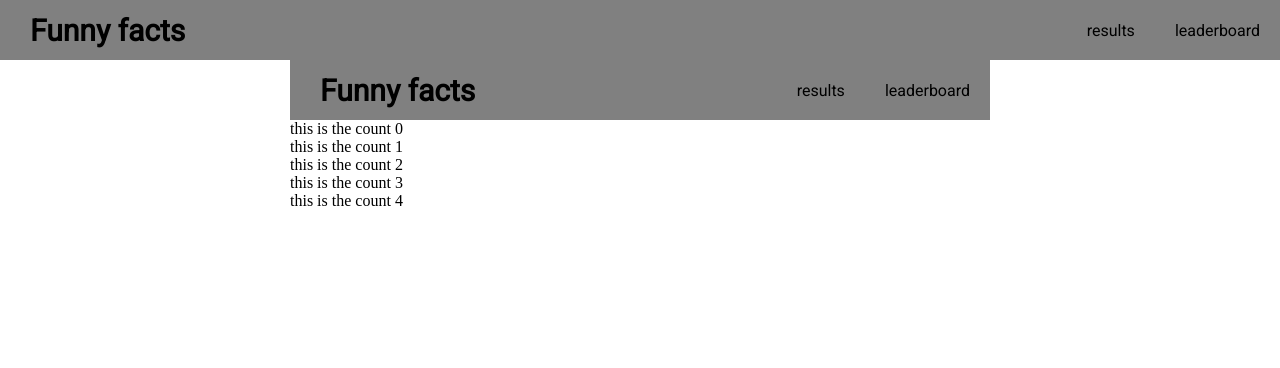
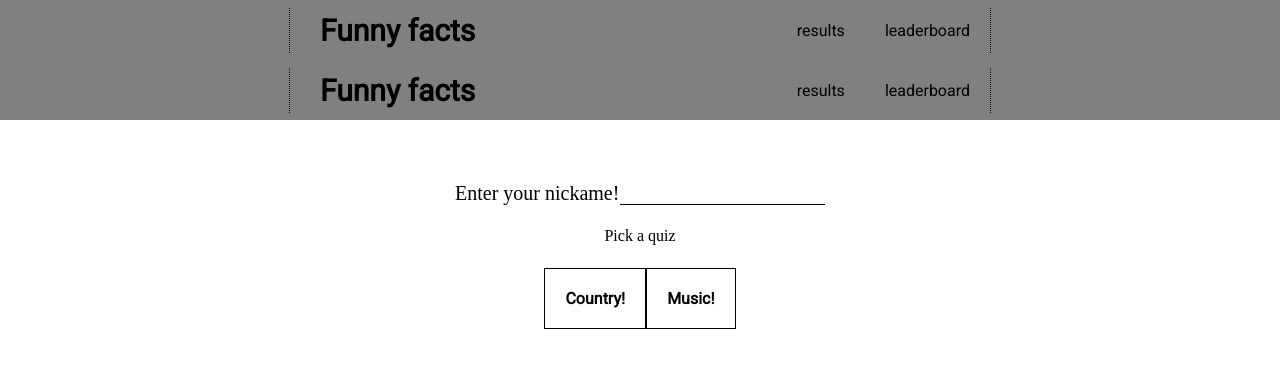
Before and after one commit to boiledsteak/php-pages, a PHP site: page / in a window 1280 px wide. Shown: the top 368 px of the page. Run offline with PHP 8.4, Linux system fonts and the light colour scheme.

Commit message:
main page looks good

```diff
--- a/index.php
+++ b/index.php
@@ -15,10 +15,13 @@ class Header
 {
     public function header()
     {
-        echo '<div class="thehead">
-        <div class="thelogo">
+        echo
+        '
+        <div class="outerhead">
+            <div class="thehead">
+                <a class="thelogo" href="/">
                     Funny facts
-        </div>
+                </a>
                 <div class="menoptions">
                     <div class="menoption" >
                         <a href="/results">results</a>
@@ -26,9 +29,10 @@ class Header
                     <div class="menoption">
                         <a href="/leaderboard">leaderboard</a>
                     </div>
-
                 </div>
-    </div>';
+            </div>
+        </div>
+        ';
     }
 }
 
--- a/main.css
+++ b/main.css
@@ -1,11 +1,14 @@
 @import url(https://fonts.googleapis.com/css2?family=Roboto+Mono&display=swap);
 
+
+/* UNIVERSAL STYLING */
 *
 {
     border:0;
     padding:0;
     margin:0;
     text-decoration: none;
+
 }
 
 a {
@@ -15,19 +18,28 @@ a {
 
 .page
 {
-    width: 700px;
     display: flex;
     flex-direction: column;
     margin: auto;
 }
 
+.outerhead
+{
+    background-color: grey;
+    height: 60px;
+    display: flex;
+}
+
 .thehead
 {
-    height: 60px;
-    background-color: grey;
+    width: 700px;
+
     display: flex;
     align-items: center;
     justify-content: space-between;
+    margin: auto;
+    border-left: 1px dotted;
+    border-right: 1px dotted;
 
 }
 
@@ -56,3 +68,56 @@ a {
 {
     text-decoration: underline;
 }
+
+.canvas
+{
+
+    margin: auto;
+    margin-top: 50px;
+
+
+}
+
+/* MAIN PAGE STYLING */
+
+.mainpagefn
+{
+    height: 170px;
+    display: flex;
+    flex-direction: column;
+    justify-content: space-around;
+    align-items: center;
+}
+
+.namebox
+{
+    display: flex;
+    width: 370px;
+    justify-content: space-between;
+    font-size: 20px;
+    align-items: center;
+}
+
+
+#fname
+{
+    font-size: 15px;
+    border-bottom: 1px solid;
+    border-color: black;
+    padding: 2px 3px;
+}
+
+.quizoptions
+{
+    display: flex;
+    justify-content: space-around;
+}
+
+.quizoption
+{
+    font-family: 'Roboto', sans-serif;
+    font-weight: 700;
+    padding: 20px 20px;
+    border: 1px solid;
+
+}
--- a/pages/mainpage.php
+++ b/pages/mainpage.php
@@ -25,7 +25,6 @@ music is open ended while country is true false
     <link href="https://fonts.googleapis.com/css2?family=Roboto" rel="stylesheet">
     <?php
         $header = new Header();
-
     ?>
 </head>
 <body>
@@ -33,13 +32,31 @@ music is open ended while country is true false
         <?php
         $header->header();
         ?>
-        <div>
-        <?php
-            for ($i = 0; $i < 5; $i++)
-            {
-                echo "this is the count\t" . strval($i) . "<br>";
-            }
-        ?>
+        <div class="canvas">
+            <div class="mainpagefn">
+
+
+                <div class="namebox">
+                    <div class="thename">
+                        Enter your nickame!
+                    </div>
+                    <form class="nameform">
+                        <input type="text" id="fname" name="fname">
+                    </form>
+                </div>
+                <div class="quizprompt">
+                    Pick a quiz
+                </div>
+                <div class="quizoptions">
+                    <div class="quizoption">
+                        Country!
+                    </div>
+                    <div class="quizoption">
+                        Music!
+                    </div>
+
+                </div>
+            </div>
         </div>
     </div>
 </body>
```
Lines whose indentation alone changed are shown as unchanged.
